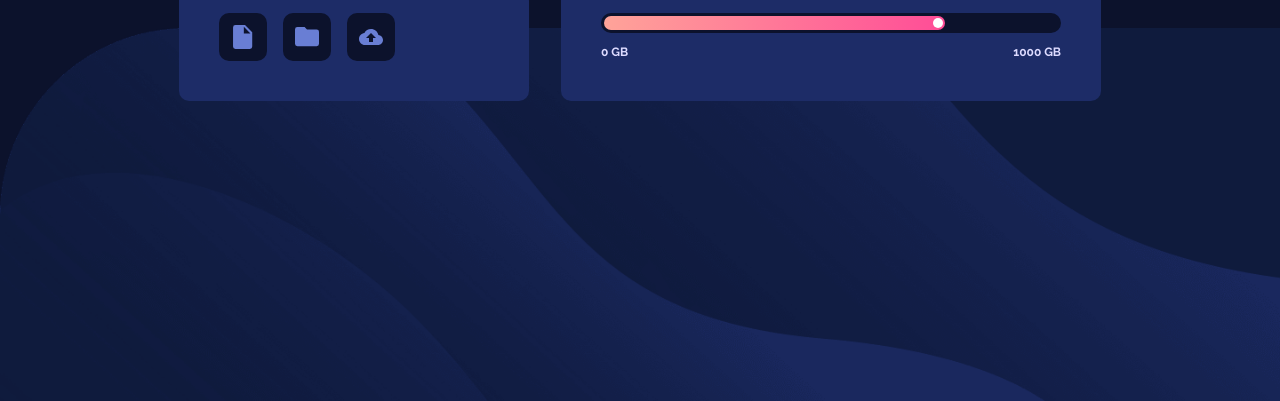
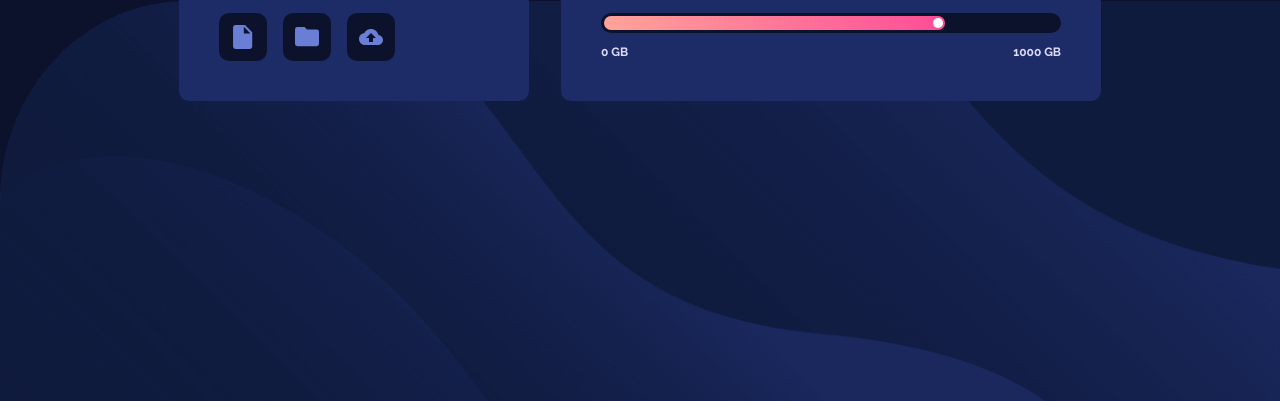
Before and after one commit to solracss/fem-fylo-data-storage-component, a website built with Vite: page src/index.html in a window 1280 px wide. Shown: the part 399-800 px from the top of the page. Built offline with nearby package versions, Linux system fonts and the light colour scheme.

Commit message:
change background image  size to cover full window for destkop

```diff
--- a/src/sass/_layout.scss
+++ b/src/sass/_layout.scss
@@ -15,7 +15,7 @@ body {
 	@include media(medium) {
 		background: url("/img/bg-desktop.png") no-repeat $clr-primary-800;
 		background-position: bottom;
-		background-size: contain;
+		background-size: 100% 50%;
 	}
 }
 
```
